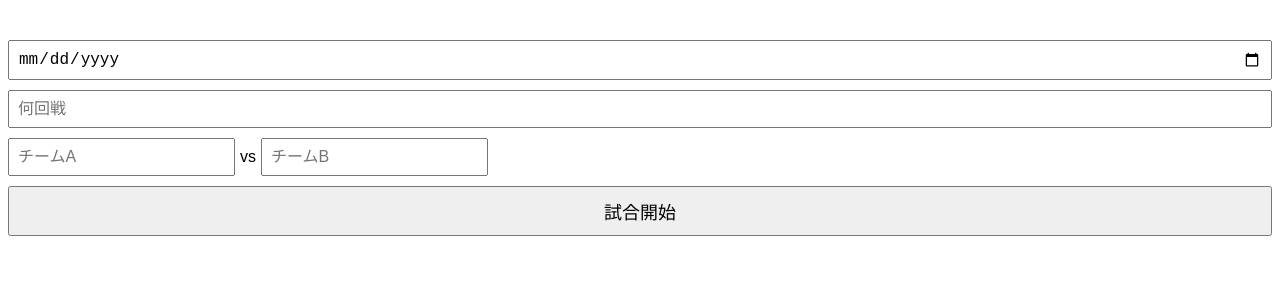
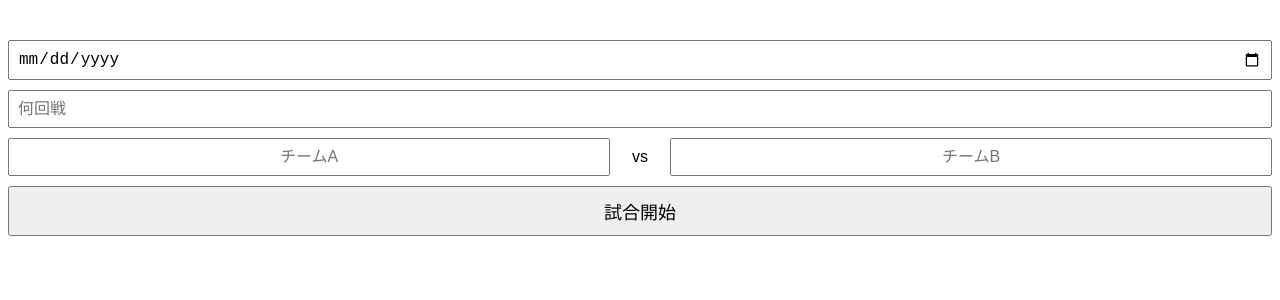
Before and after one commit to hakkinen9301/handball-score-new, a React (Create React App) app: page / in a window 1280 px wide. Shown: the top 300 px of the page. Built offline with nearby package versions, Linux system fonts and the light colour scheme.

Commit message:
Update App.js

```diff
--- a/src/App.js
+++ b/src/App.js
@@ -49,16 +49,17 @@ export default function App() {
             onChange={(e) => setInfo({ ...info, round: e.target.value })}
           />
 
-          <div style={{ display: "flex", gap: 5 }}>
+          {/* 左右対称 */}
+          <div style={styles.teamRow}>
             <input
               placeholder="チームA"
-              style={styles.input}
+              style={styles.teamInput}
               onChange={(e) => setInfo({ ...info, home: e.target.value })}
             />
-            <div style={{ alignSelf: "center" }}>vs</div>
+            <div style={styles.vs}>vs</div>
             <input
               placeholder="チームB"
-              style={styles.input}
+              style={styles.teamInput}
               onChange={(e) => setInfo({ ...info, away: e.target.value })}
             />
           </div>
@@ -74,36 +75,37 @@ export default function App() {
           <div style={styles.header}>
             <div>{info.date}</div>
             <div>{info.round}</div>
-            <div style={{ fontWeight: "bold", fontSize: 22 }}>
+            <div style={styles.title}>
               {info.home} vs {info.away}
             </div>
           </div>
 
-          {/* スコア履歴（ジグザグ） */}
+          {/* スコア履歴（中央固定） */}
           <div style={styles.timeline}>
-            {events
-              .filter((e) => e.type === "goal")
-              .map((e, i) => (
-                <div
-                  key={i}
-                  style={{
-                    display: "flex",
-                    justifyContent:
-                      e.team === "blue" ? "flex-start" : "flex-end",
-                  }}
-                >
+            {events.map((e, i) => (
+              <div key={i} style={styles.timelineRow}>
+                {/* 左（青） */}
+                <div style={styles.left}>
                   {e.team === "blue" && (
-                    <div>
-                      #{e.number} 🔵 {e.score}
-                    </div>
-                  )}
-                  {e.team === "red" && (
-                    <div>
-                      {e.score} 🔴 #{e.number}
-                    </div>
+                    <>
+                      #{e.number} {e.type === "goal" ? "🔵" : "❌"}
+                    </>
                   )}
                 </div>
-              ))}
+
+                {/* 中央（スコア） */}
+                <div style={styles.center}>{e.score}</div>
+
+                {/* 右（赤） */}
+                <div style={styles.right}>
+                  {e.team === "red" && (
+                    <>
+                      {e.type === "goal" ? "🔴" : "❌"} #{e.number}
+                    </>
+                  )}
+                </div>
+              </div>
+            ))}
           </div>
 
           {/* 入力 */}
@@ -121,7 +123,6 @@ export default function App() {
               >
                 青M
               </button>
-
               <button
                 style={styles.red}
                 onClick={() => setMode("red-goal")}
@@ -170,10 +171,37 @@ const styles = {
     fontSize: 18,
   },
 
+  title: {
+    fontSize: 22,
+    fontWeight: "bold",
+  },
+
   timeline: {
     marginTop: 10,
     padding: 10,
     fontSize: 18,
+  },
+
+  timelineRow: {
+    display: "grid",
+    gridTemplateColumns: "1fr 80px 1fr",
+    alignItems: "center",
+    marginBottom: 4,
+  },
+
+  left: {
+    textAlign: "right",
+    paddingRight: 10,
+  },
+
+  center: {
+    textAlign: "center",
+    fontWeight: "bold",
+  },
+
+  right: {
+    textAlign: "left",
+    paddingLeft: 10,
   },
 
   infoBox: {
@@ -186,6 +214,23 @@ const styles = {
   input: {
     fontSize: 16,
     padding: 8,
+  },
+
+  teamRow: {
+    display: "grid",
+    gridTemplateColumns: "1fr 50px 1fr",
+    alignItems: "center",
+    gap: 5,
+  },
+
+  teamInput: {
+    fontSize: 16,
+    padding: 8,
+    textAlign: "center",
+  },
+
+  vs: {
+    textAlign: "center",
   },
 
   startBtn: {
```
